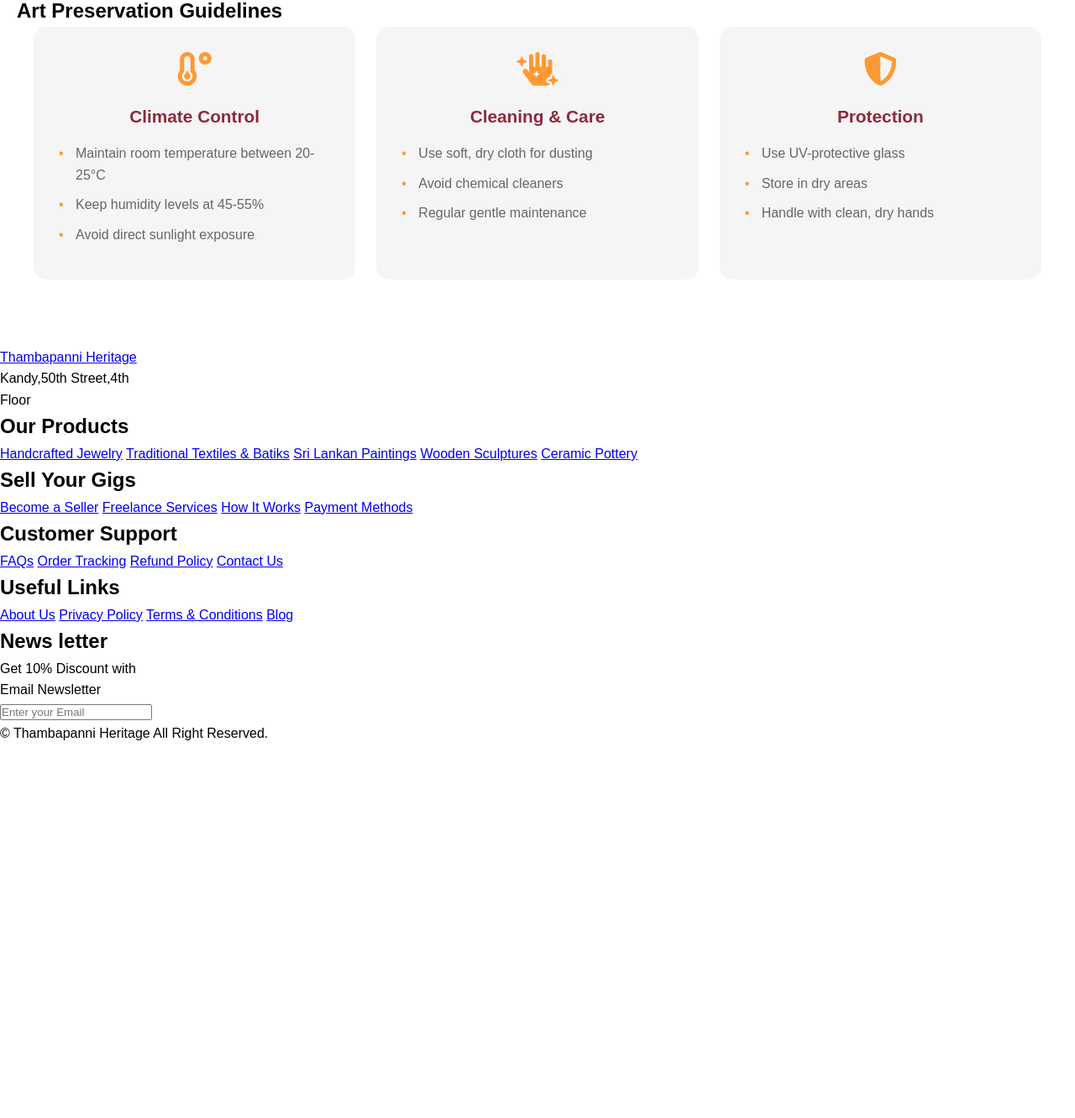
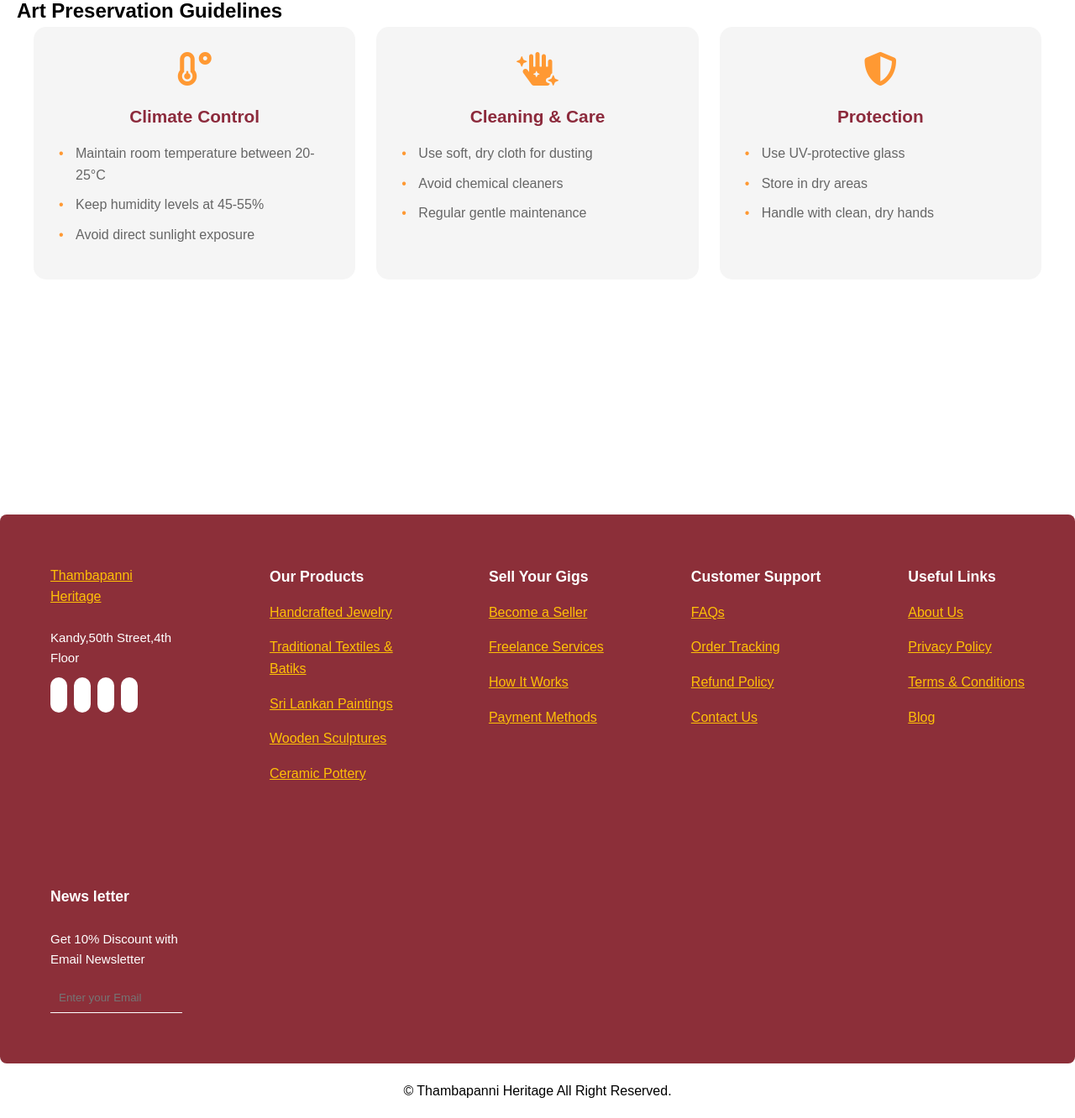
Before and after one commit to ChamiduDK/Thambapanni_Heritage, a PHP site: page /Learn/Paintings.html in a window 1280 px wide. Shown: the part 3106-4438 px from the top of the page at 84% size. Before the commit the page ends 3988 px from the top, so only its background shows below. Run offline with PHP 8.4, Linux system fonts and the light colour scheme.

Commit message:
Update Painting.css  footer design

```diff
--- a/Learn/css/Painting.css
+++ b/Learn/css/Painting.css
@@ -410,7 +410,102 @@ h1 {
     left: 0;
 }
 
+.footer{
 
+  width: 100%;
+  height: auto;
+  margin-left: auto;
+  margin-right: auto;
+  display: grid;
+  grid-template-columns: repeat(auto-fit,minmax(200px,auto));
+  gap: 1.5rem;
+  margin-top: 200px;
+  background: #8C2F39;
+  border-radius: 0.5rem;
+  padding: 20px;
+  color: #FFF;
+
+
+}
+.footer-box{
+  display: flex;
+  flex-direction: column;
+  padding: 40px;
+}
+
+
+.footer-box p{
+  font-size: 0.938rem;
+  margin: 0.5rem 0 1rem;
+  color: white;
+
+}
+.social{
+  display: flex;
+  align-items: center;
+  column-gap: 0.5rem;
+  color: white;
+
+}
+
+.social .bx{
+  padding: 10px;
+  background: white;
+  color: black;
+  border-radius: 5rem;
+  font-size: 20px;
+
+}
+.social .bx:hover{
+  background: var(--green-color);
+  color: var(--bg-color);
+  transition: 0.2s all linear;
+}
+.footer-box h2{
+  font-size: 1.1rem;
+  font-weight: 600;
+  margin-bottom: 1rem;
+
+}
+.footer-box a{
+  color: #FFC107;
+  margin-bottom: 1rem;
+
+}
+.footer-box a:hover{
+  color: var(--light-orange-color);
+
+}
+.footer-box form{
+  border-bottom: 1px solid white;
+  padding: 10px;
+  display: flex;
+  align-items: center;
+  column-gap: o.5rem;
+
+}
+.footer-box form input{
+  background: transparent;
+  color: white;
+  border: none;
+  outline: none;
+}
+.footer-box form .bx{
+  font-size: 20px;
+  color: light orange;
+  cursor: pointer;
+
+}
+.footer-box form .bxs-envelope{
+  color:#FFC107 ;
+
+}
+
+.copyright{
+  text-align: center;
+  padding: 20px;
+
+}
 
 
 /* Media Queries remain the same but with updated color variables */
```
